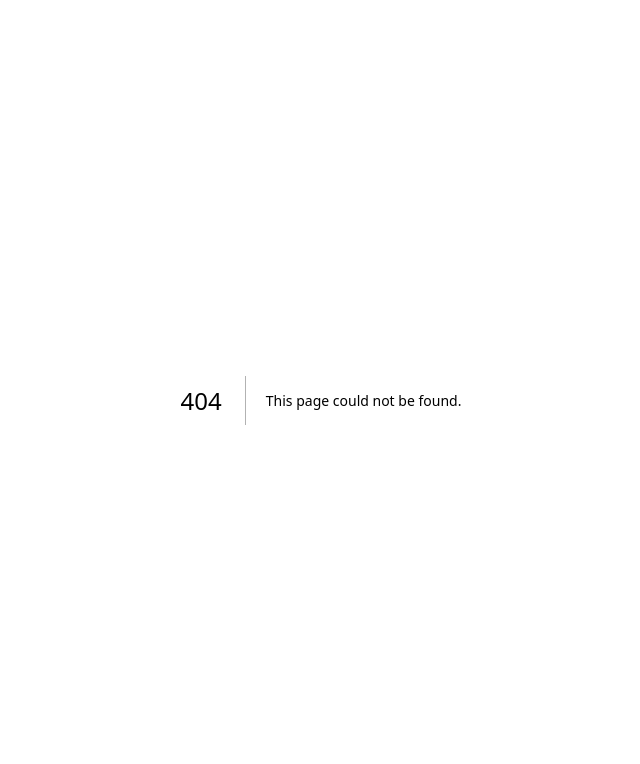
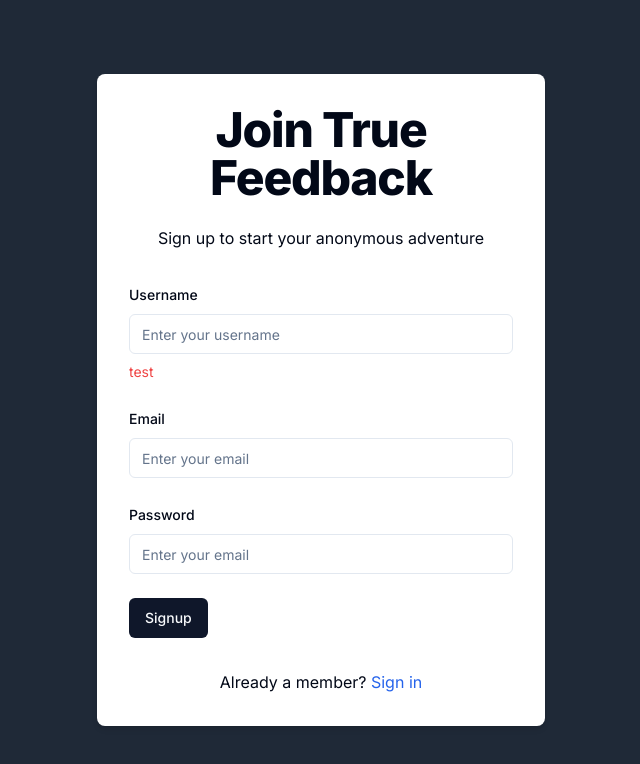
Before and after one commit to ridamsinghal25/True-feedback, a Next.js app: page /sign-up in a window 1280 px wide. Before the commit this address had no page. Shown: the top 764 px of the page, without its empty margins (319-959 px from the left). Built offline with nearby package versions, Linux system fonts and the light colour scheme.

Commit message:
add signup page to codebase

```diff
--- /dev/null
+++ b/src/app/(auth)/sign-up/page.tsx
@@ -0,0 +1,194 @@
+"use client";
+
+import { zodResolver } from "@hookform/resolvers/zod";
+import { useForm } from "react-hook-form";
+import * as z from "zod";
+import Link from "next/link";
+import { useEffect, useState } from "react";
+import { useDebounceCallback } from "usehooks-ts";
+import { useToast } from "@/components/ui/use-toast";
+import { useRouter } from "next/navigation";
+import { signUpSchema } from "@/schemas/signUpSchema";
+import axios, { AxiosError } from "axios";
+import { ApiResponse } from "@/types/ApiResponse";
+import {
+  Form,
+  FormControl,
+  FormField,
+  FormItem,
+  FormLabel,
+  FormMessage,
+} from "@/components/ui/form";
+import { Input } from "@/components/ui/input";
+import { Button } from "@/components/ui/button";
+import { Loader2 } from "lucide-react";
+
+function page() {
+  const [username, setUsername] = useState("");
+  const [usernameMessage, setUsernameMessage] = useState("");
+  const [isCheckingUsername, setIsCheckingUsername] = useState(false);
+  const [isSubmitting, setIsSubmitting] = useState(false);
+
+  const debounced = useDebounceCallback(setUsername, 300);
+  const { toast } = useToast();
+  const router = useRouter();
+
+  // zod implementation
+  const form = useForm<z.infer<typeof signUpSchema>>({
+    resolver: zodResolver(signUpSchema),
+    defaultValues: {
+      username: "",
+      email: "",
+      password: "",
+    },
+  });
+
+  useEffect(() => {
+    const checkUsernameUnique = async () => {
+      if (username) {
+        setIsCheckingUsername(true);
+        setUsernameMessage("");
+        try {
+          const response = await axios.get(
+            `/api/check-username-unique?username=${username}`
+          );
+          setUsernameMessage(response.data.message);
+        } catch (error) {
+          const axiosError = error as AxiosError<ApiResponse>;
+          setUsernameMessage(
+            axiosError.response?.data.message ?? "Error checking username"
+          );
+        } finally {
+          setIsCheckingUsername(false);
+        }
+      }
+    };
+
+    checkUsernameUnique();
+  }, [username]);
+
+  const onSubmit = async (data: z.infer<typeof signUpSchema>) => {
+    setIsSubmitting(true);
+
+    try {
+      const response = await axios.post<ApiResponse>("/api/sign-up", data);
+
+      toast({
+        title: "success",
+        description: response.data.message,
+      });
+      router.replace(`/verify/${username}`);
+
+      setIsSubmitting(false);
+    } catch (error) {
+      console.error("Error in signup of user: ", error);
+
+      const axiosError = error as AxiosError<ApiResponse>;
+      let errorMessage = axiosError.response?.data.message;
+
+      toast({
+        title: "Signup failed",
+        description: errorMessage,
+        variant: "destructive",
+      });
+
+      setIsSubmitting(false);
+    }
+  };
+
+  return (
+    <div className="flex justify-center items-center min-h-screen bg-gray-800">
+      <div className="w-full max-w-md p-8 space-y-8 bg-white rounded-lg shadow-md">
+        <div className="text-center">
+          <h1 className="text-4xl font-extrabold tracking-tight lg:text-5xl mb-6">
+            Join True Feedback
+          </h1>
+          <p className="mb-4">Sign up to start your anonymous adventure</p>
+        </div>
+        <Form {...form}>
+          <form onSubmit={form.handleSubmit(onSubmit)} className="space-y-6">
+            <FormField
+              name="username"
+              control={form.control}
+              render={({ field }) => (
+                <FormItem>
+                  <FormLabel>Username</FormLabel>
+                  <FormControl>
+                    <Input
+                      placeholder="Enter your username"
+                      {...field}
+                      onChange={(e) => {
+                        field.onChange(e);
+                        debounced(e.target.value);
+                      }}
+                    />
+                  </FormControl>
+                  {isCheckingUsername && <Loader2 className="animate-spin" />}
+                  <p
+                    className={`text-sm ${
+                      usernameMessage === "Username is unique"
+                        ? "text-green-500"
+                        : "text-red-500"
+                    }`}
+                  >
+                    test {usernameMessage}
+                  </p>
+                  <FormMessage />
+                </FormItem>
+              )}
+            />
+            <FormField
+              name="email"
+              control={form.control}
+              render={({ field }) => (
+                <FormItem>
+                  <FormLabel>Email</FormLabel>
+                  <FormControl>
+                    <Input placeholder="Enter your email" {...field} />
+                  </FormControl>
+                  <FormMessage />
+                </FormItem>
+              )}
+            />
+            <FormField
+              name="password"
+              control={form.control}
+              render={({ field }) => (
+                <FormItem>
+                  <FormLabel>Password</FormLabel>
+                  <FormControl>
+                    <Input
+                      type="password"
+                      placeholder="Enter your email"
+                      {...field}
+                    />
+                  </FormControl>
+                  <FormMessage />
+                </FormItem>
+              )}
+            />
+            <Button type="submit" disabled={isSubmitting}>
+              {isSubmitting ? (
+                <>
+                  <Loader2 className="mr-2 h-4 w-4 animate-spin" /> Please wait
+                </>
+              ) : (
+                "Signup"
+              )}
+            </Button>
+          </form>
+        </Form>
+        <div className="text-center mt-4">
+          <p>
+            Already a member?{" "}
+            <Link href="/sign-in" className="text-blue-600 hover:text-blue-800">
+              Sign in
+            </Link>
+          </p>
+        </div>
+      </div>
+    </div>
+  );
+}
+
+export default page;
```
